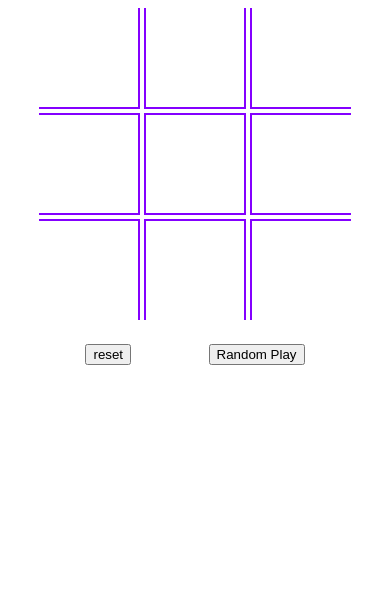
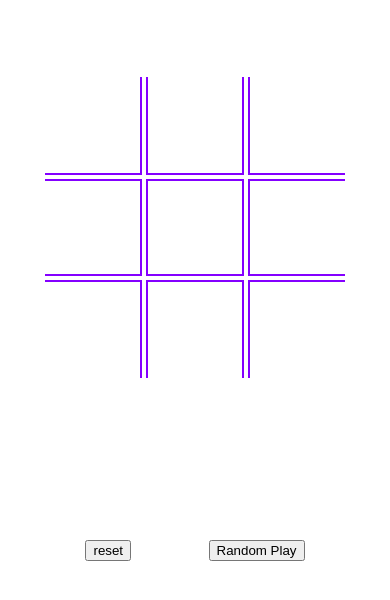
Before and after one commit to imananoosheh/Tic-Tac-Toe_VanillaJS, a plain HTML site: page index.html in a window 390 px wide. Drawn offline with Linux system fonts and the light colour scheme.

Commit message:
Fixed style to fit both Mobile and Desktop devices

```diff
--- a/index.html
+++ b/index.html
@@ -9,6 +9,7 @@
     <title>Tic Tac Toe</title>
 </head>
 <body>
+    <div class="game-container">
         <div class="grid-container" data-grid-container>
             <div class="cell"></div>
             <div class="cell"></div>
@@ -26,5 +27,6 @@
             <button data-random-play-button>Random Play</button>
         </div>
         <div class="winner-container" data-winner-container></div>
+    </div>
 </body>
 </html>
--- a/styles.css
+++ b/styles.css
@@ -18,6 +18,8 @@
     font-family: 'Bangers', cursive;
     font-size: xx-large;
     text-align: center;
+    align-self: stretch;
+    height: 15vmin;
 }
 
 .controllers{
@@ -27,15 +29,22 @@
     justify-content: space-evenly;
 }
 
+.game-container{
+    display: flex;
+    flex-direction: column;
+    height: 100vh;
+    justify-content: space-around;
+}
+
 .grid-container {
     position: relative;
-    margin: auto;
     display: grid;
-    grid-template-columns: repeat(3, auto);
-    grid-template-rows: repeat(3, auto);
+    align-self: center;
+    grid-template-columns: repeat(3, 25vmin);
+    grid-template-rows: repeat(3, 25vmin);
     gap: 1vw;
-    width: 80vw;
-    height: 80vw;
+    width: 77vmin;
+    height: 77vmin;
 }
 
 .cell {
```
Lines whose indentation alone changed are shown as unchanged.
